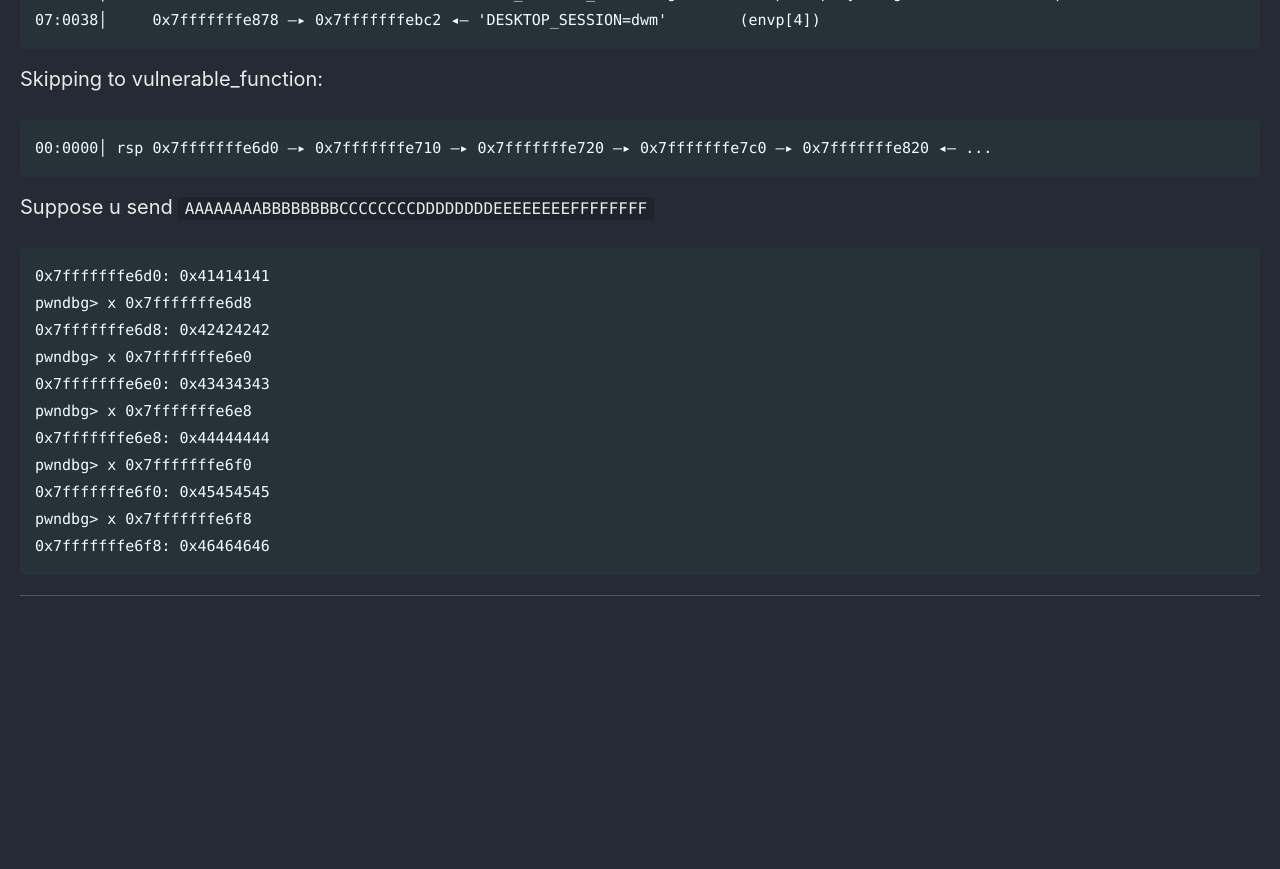
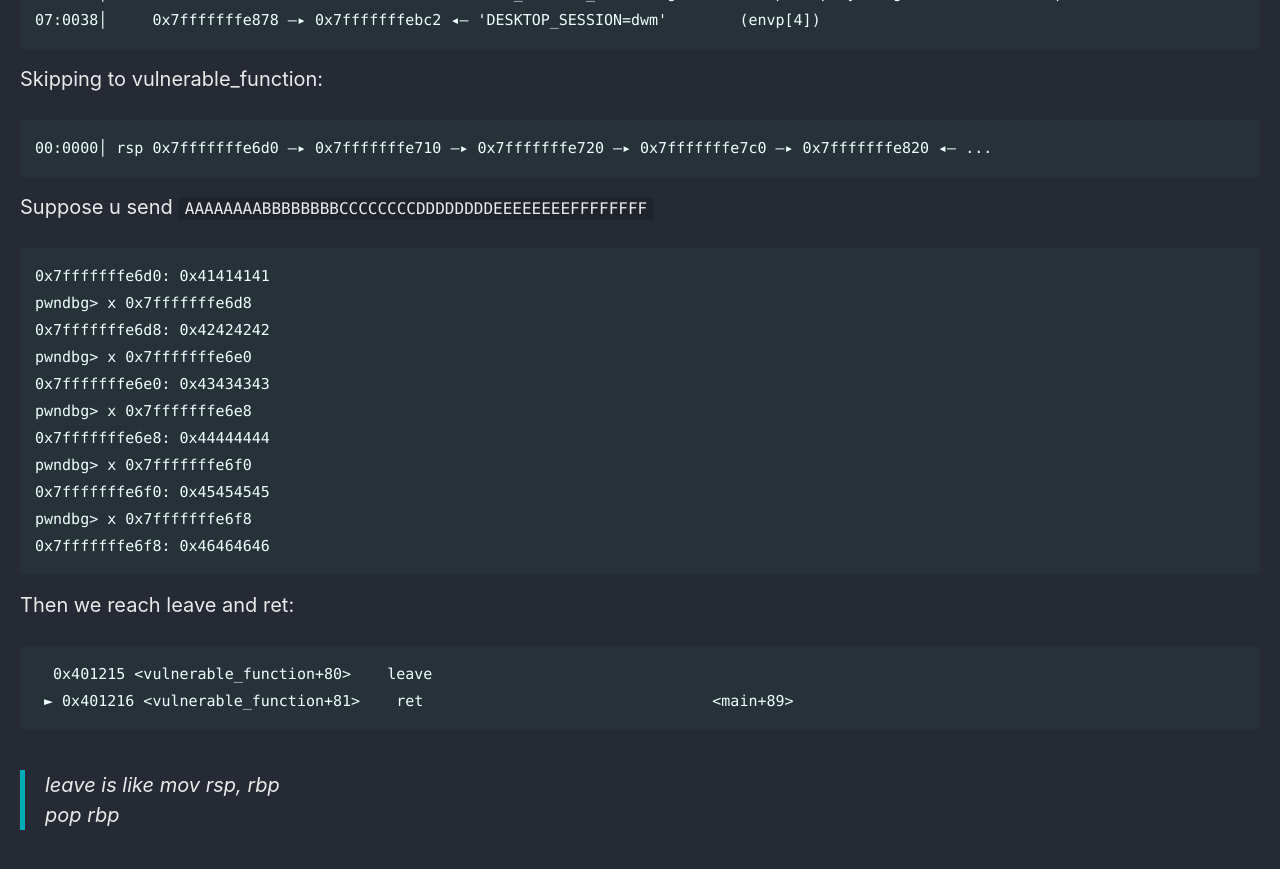
Before and after one commit to Connor-McCartney/Connor-McCartney.github.io, a Jekyll site: the page built from _pages/misc/pwn.md, in a window 1280 px wide and 900 px high, scrolled down 32217 px. Shown: the top 869 px of the window. Built offline with Jekyll 4.4.1, drawn with Linux system fonts in a browser that asks for light colours; cached includes are drawn as plain includes; before the commit the page ends 32863 px from its top, so only the background shows below that.

Commit message:
Update pwn.md

````diff
--- a/_pages/misc/pwn.md
+++ b/_pages/misc/pwn.md
@@ -1334,4 +1334,12 @@ pwndbg> x 0x7fffffffe6f8
 0x7fffffffe6f8:	0x46464646
 ```
 
----
+Then we reach leave and ret:
+```
+  0x401215 <vulnerable_function+80>    leave
+ ► 0x401216 <vulnerable_function+81>    ret                                <main+89>
+```
+
+> leave is like
+mov   rsp, rbp
+pop   rbp
````
